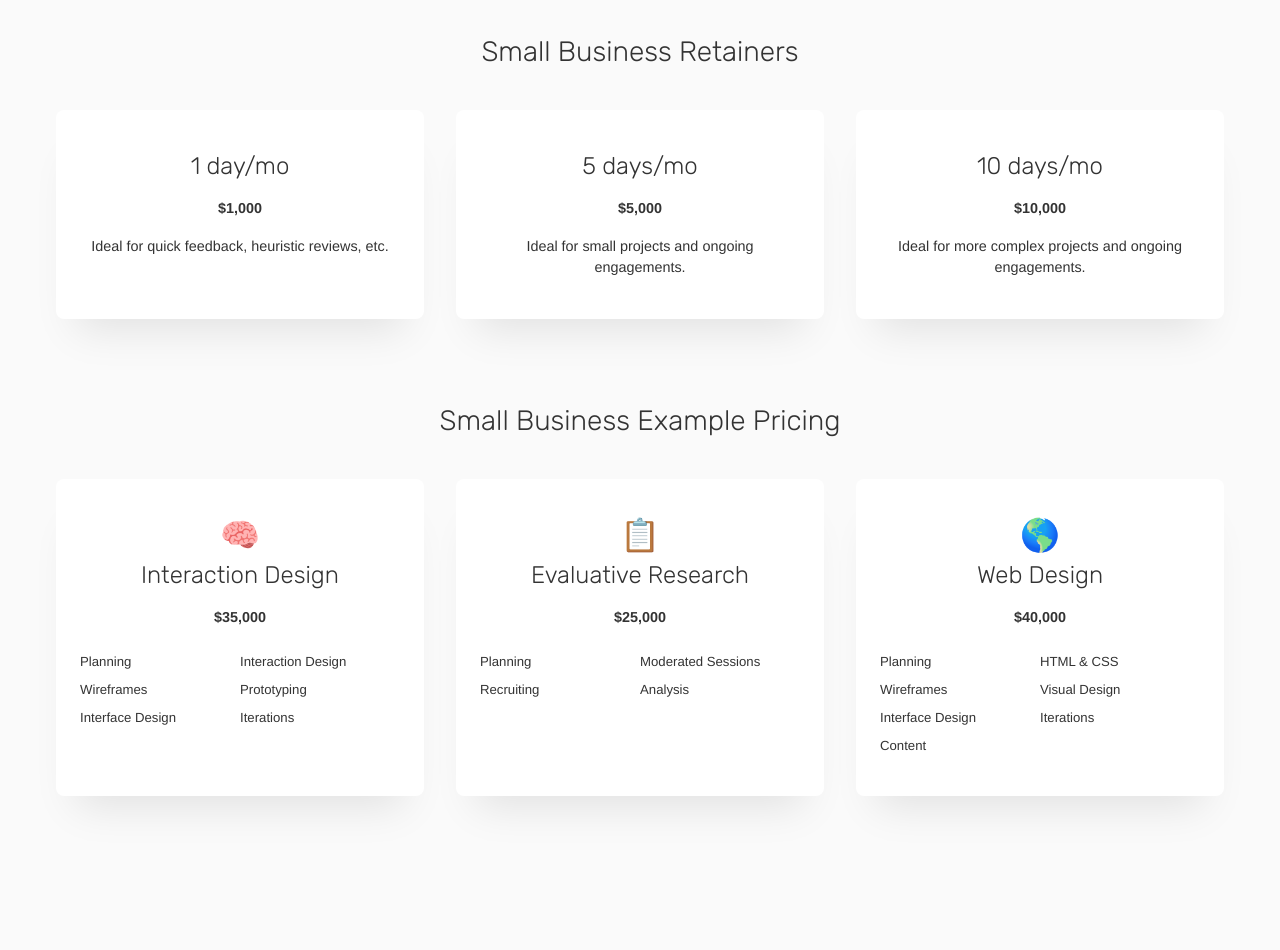
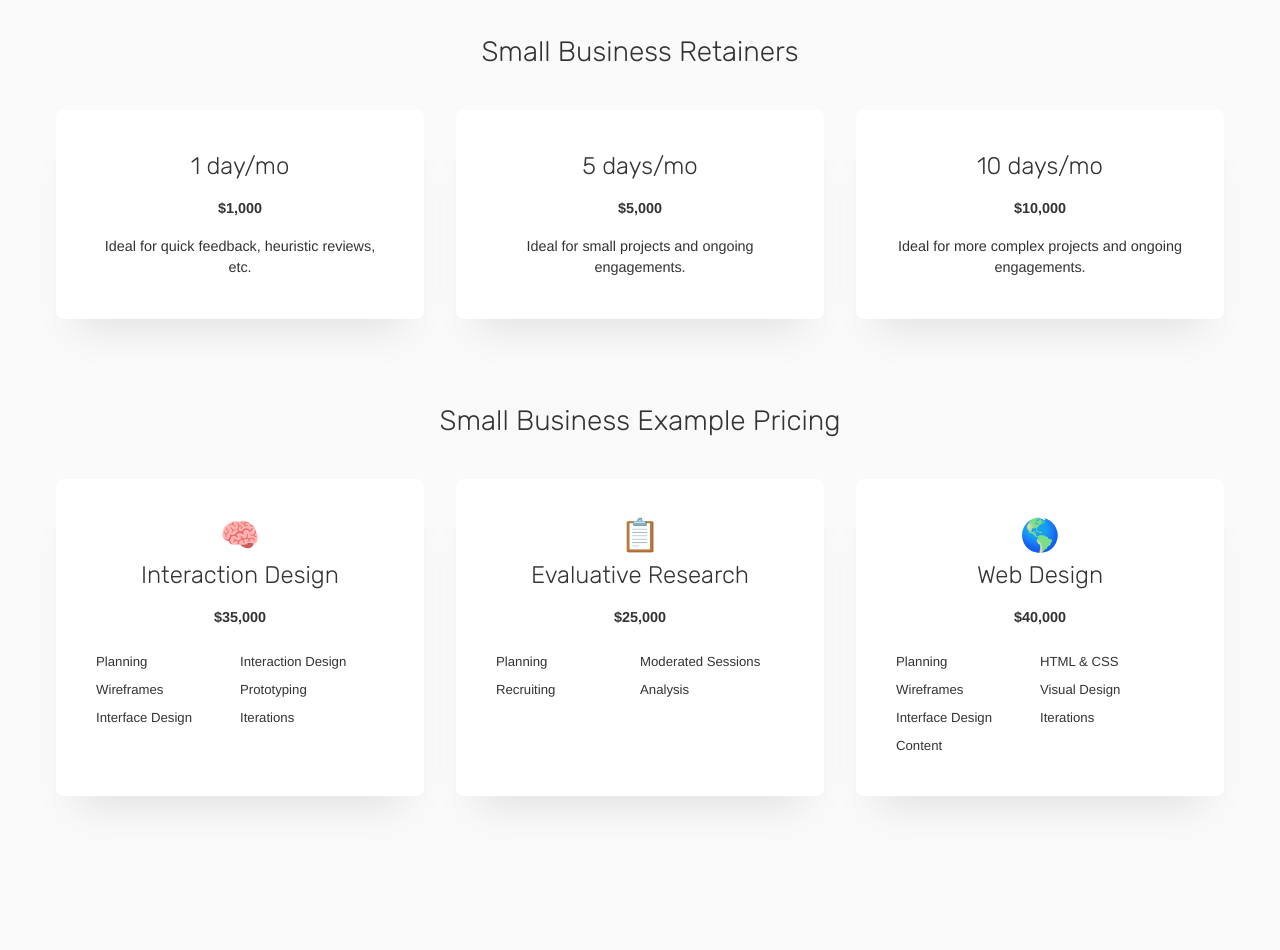
Before and after one commit to Retype5555/scienceanddesign, a PHP site: page / in a window 1280 px wide. Shown: the part 1756-2706 px from the top of the page. Run offline with PHP 8.4, Linux system fonts and the light colour scheme.

Commit message:
Update tertiary.css

```diff
--- a/design-system/components/content/css/tertiary.css
+++ b/design-system/components/content/css/tertiary.css
@@ -146,7 +146,7 @@ h3 + .icon + a {
 }
 
 .cards .contentRowContent .contentItem {
-  padding: var(--spacing-xlarge) var(--spacing-medium)  !important;
+  padding: var(--spacing-xlarge) !important;
   margin: 0 var(--spacing-base);
   border-radius: var(--radius-soft);
 }
```
